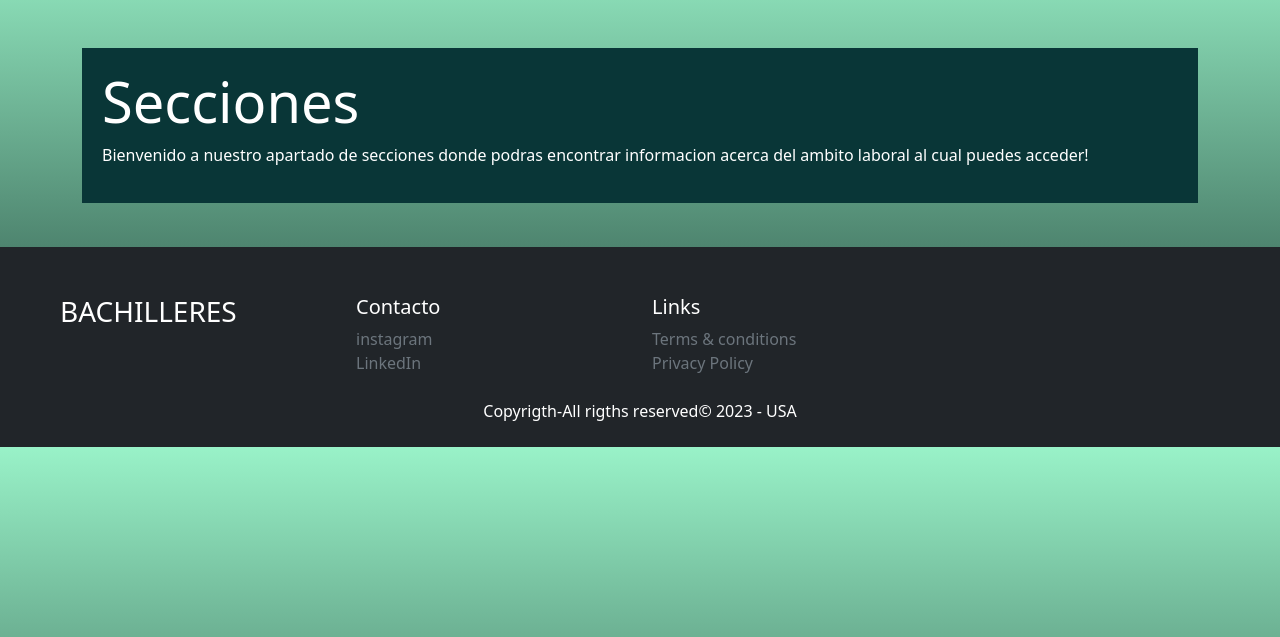
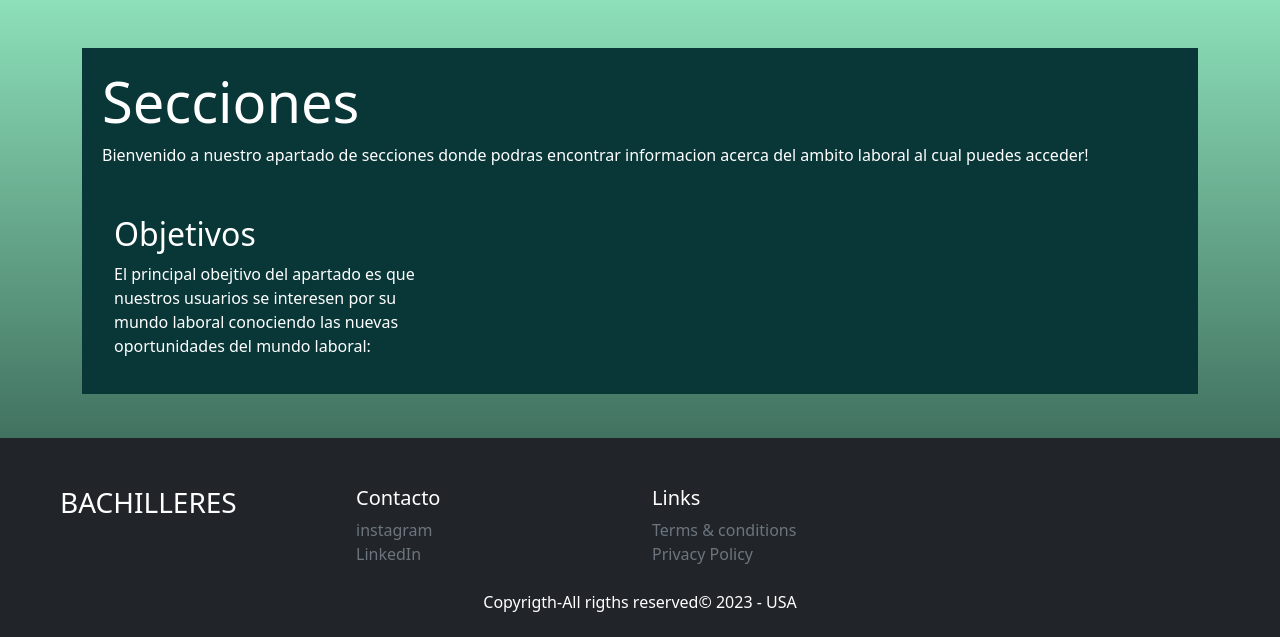
Before and after one commit to DavidAvila6/Bachilleres, a Django app: page /Secciones/ in a window 1280 px wide. Shown: the part 72-709 px from the top of the page. Run offline with Django 3.2, Linux system fonts and the light colour scheme.

Commit message:
"subido"

```diff
--- a/mainPage/templates/Secciones.html
+++ b/mainPage/templates/Secciones.html
@@ -18,6 +18,13 @@
     <section>
         <h1 class="display-4"> Secciones </h1>
         <p>Bienvenido a nuestro apartado de secciones donde podras encontrar informacion acerca del ambito laboral al cual puedes acceder!</p>
+        <div class="container mt-5">
+        <div class="row">
+            <div class="col-lg-4">
+                <h2>Objetivos</h2>
+                <p>El principal obejtivo del apartado es que nuestros usuarios se interesen por su mundo laboral conociendo las nuevas oportunidades del mundo laboral:</p>
+                <ul>
+            </div>
 
     </section>
 
```
